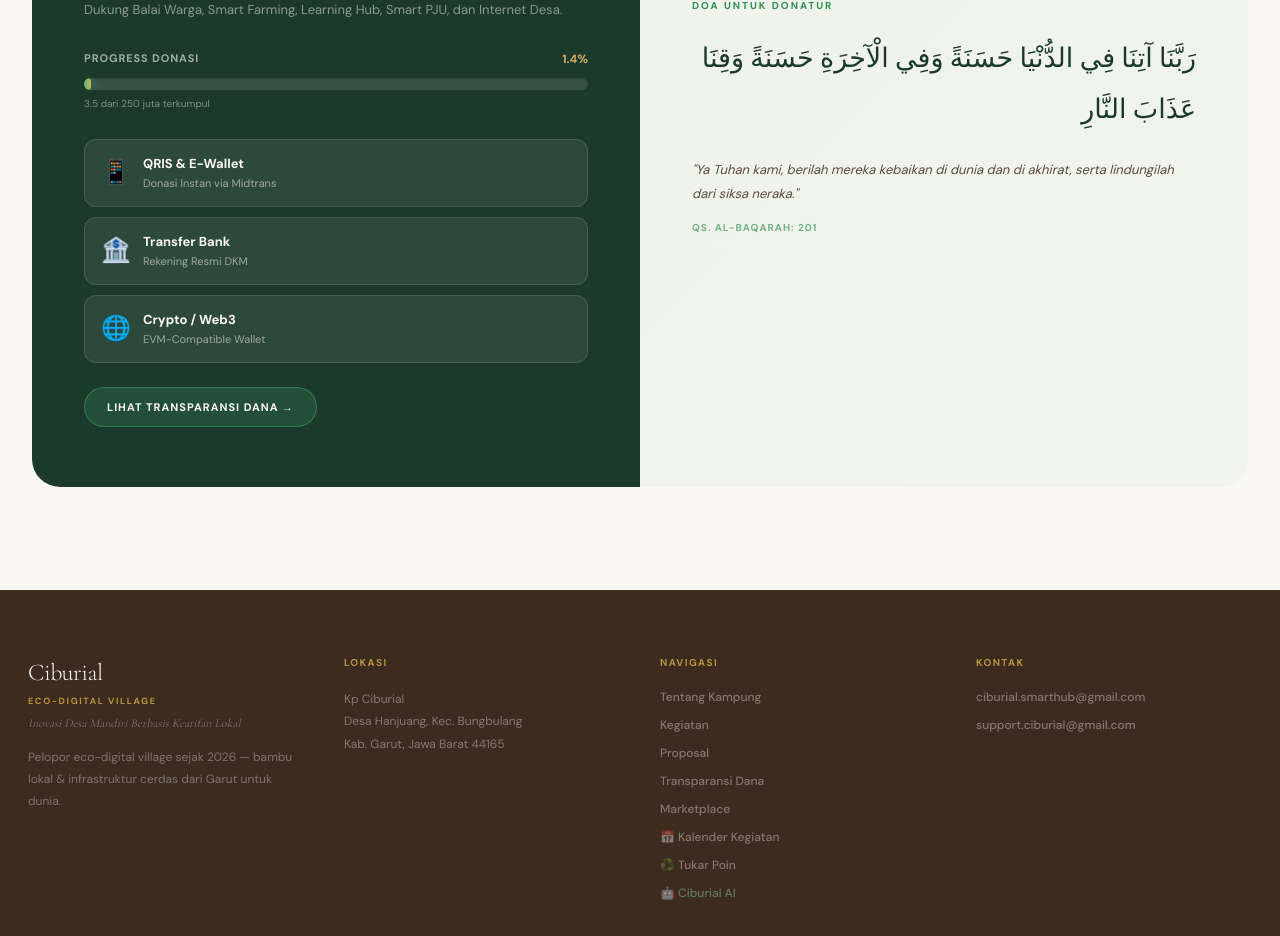
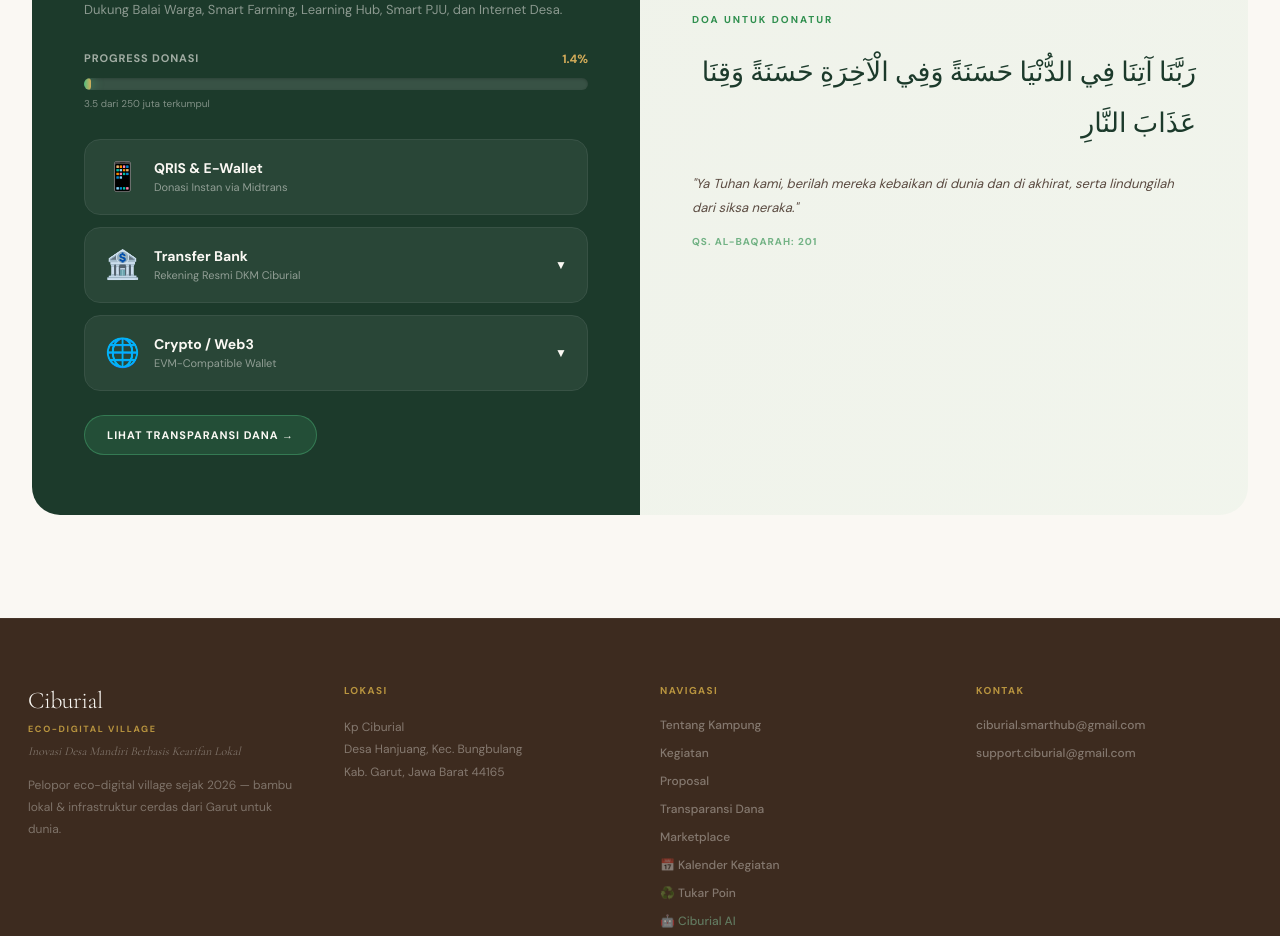
Before and after one commit to Karimkusin88/ciburial-eco-digital, a Next.js app: page / in a window 1280 px wide. Shown: the part 7678-8614 px from the top of the page. Built offline with nearby package versions, Linux system fonts and the light colour scheme; no server answers; the database is empty.

Commit message:
feat: replace donation modal with inline expand details

```diff
--- a/components/home/TentangTab.tsx
+++ b/components/home/TentangTab.tsx
@@ -58,20 +58,7 @@ export default function TentangTab({ onNavigate, testimoni = [], transaksi = DEF
   const [totalJiwa, setTotalJiwa] = useState<number | null>(null);
   const [pengurusDb, setPengurusDb] = useState<any[]>([]);
   const [showStory, setShowStory] = useState(false);
-  const [selectedDonationMethod, setSelectedDonationMethod] = useState<string | null>(null);
-  const [popoverPos, setPopoverPos] = useState({ top: 0, left: 0 });
-  const [openTime, setOpenTime] = useState(0);
-
-  useEffect(() => {
-    const handleScroll = () => {
-      // Hanya tutup jika sudah terbuka lebih dari 500ms untuk hindari instan close
-      if (selectedDonationMethod && Date.now() - openTime > 500) {
-        setSelectedDonationMethod(null);
-      }
-    };
-    window.addEventListener("scroll", handleScroll, { passive: true });
-    return () => window.removeEventListener("scroll", handleScroll);
-  }, [selectedDonationMethod, openTime]);
+  const [expandedDonation, setExpandedDonation] = useState<string | null>(null);
 
   // Calculate saldo from transaksi
   const totMasuk = transaksi.filter(t => t.tipe === "masuk").reduce((s, t) => s + t.jumlah, 0);
@@ -679,58 +666,61 @@ export default function TentangTab({ onNavigate, testimoni = [], transaksi = DEF
                 </div>
               </div>
 
-              <div style={{ display: "flex", flexDirection: "column", gap: 10, marginBottom: 24 }}>
+              <div style={{ display: "flex", flexDirection: "column", gap: 12, marginBottom: 24 }}>
                 {[
-                  { id: "midtrans", icon: "📱", l: "QRIS & E-Wallet", s: "Donasi Instan via Midtrans", detail: "Silakan klik untuk memulai donasi" },
-                  { id: "bank", icon: "🏦", l: "Transfer Bank", s: "Rekening Resmi DKM", detail: "SeaBank: 90135555066\na.n Ubay Rahmat H" },
-                  { id: "crypto", icon: "🌐", l: "Crypto / Web3", s: "EVM-Compatible Wallet", detail: "0x71723715478b344164e992b49ae1fCEb6467888B" }
-                ].map((m, i) => (
-                  <div key={i} onClick={(e) => {
-                    if (m.id === "midtrans") {
-                      bayarDonasi();
-                    } else {
-                      const rect = e.currentTarget.getBoundingClientRect();
-                      const isMobile = window.innerWidth < 768;
+                  { id: "midtrans", icon: "📱", l: "QRIS & E-Wallet", s: "Donasi Instan via Midtrans" },
+                  { id: "bank", icon: "🏦", l: "Transfer Bank", s: "Rekening Resmi DKM Ciburial", rek: "90135555066", an: "Ubay Rahmat H", ket: "SeaBank (901)" },
+                  { id: "crypto", icon: "🌐", l: "Crypto / Web3", s: "EVM-Compatible Wallet", rek: "0x71723715478b344164e992b49ae1fCEb6467888B", an: "Multi-Chain", ket: "Polygon, BSC, ETH, dll." }
+                ].map((m, i) => {
+                  const isExp = expandedDonation === m.id;
+                  return (
+                    <div key={i} style={{ borderRadius: 16, overflow: "hidden", border: "1px solid rgba(255,255,255,.12)", transition: "all .3s" }}>
+                      <div
+                        onClick={() => {
+                          if (m.id === "midtrans") bayarDonasi();
+                          else setExpandedDonation(isExp ? null : m.id);
+                        }}
+                        style={{ display: "flex", alignItems: "center", gap: 14, padding: "16px 20px", background: isExp ? "rgba(255,255,255,.15)" : "rgba(255,255,255,.06)", cursor: "pointer", transition: "all .2s" }}
+                        onMouseEnter={e => { if(!isExp) e.currentTarget.style.background = "rgba(255,255,255,.12)"; }}
+                        onMouseLeave={e => { if(!isExp) e.currentTarget.style.background = "rgba(255,255,255,.06)"; }}
+                      >
+                        <span style={{ fontSize: 28 }}>{m.icon}</span>
+                        <div style={{ flex: 1 }}>
+                          <div style={{ fontSize: 14, fontWeight: 800, color: "var(--cr)" }}>{m.l}</div>
+                          <div style={{ fontSize: 11, color: "rgba(250,248,243,.5)" }}>{m.s}</div>
+                        </div>
+                        {m.id !== "midtrans" && (
+                          <span style={{ fontSize: 12, color: "var(--cr)", transform: isExp ? "rotate(180deg)" : "rotate(0)", transition: "transform .3s" }}>▼</span>
+                        )}
+                      </div>
 
-                      let top = rect.top;
-                      let left = isMobile ? rect.left : rect.right + 20;
-
-                      if (isMobile) {
-                        top = rect.bottom + 10;
-                        // Jika di bawah gak muat, taruh di atas tombol
-                        if (top + 320 > window.innerHeight) top = Math.max(10, rect.top - 330);
-                        // Mastiin gak off-screen kiri/kanan
-                        left = Math.max(10, Math.min(window.innerWidth - 330, left));
-                      } else {
-                        // Jika di kanan gak muat, taruh di kiri tombol
-                        if (left + 330 > window.innerWidth) left = Math.max(10, rect.left - 330);
-                        // Jika di bawah gak muat, geser ke atas
-                        if (top + 320 > window.innerHeight) top = Math.max(10, window.innerHeight - 330);
-                      }
-
-                      setPopoverPos({ top, left });
-                      setOpenTime(Date.now());
-                      setSelectedDonationMethod(m.id);
-                      e.stopPropagation();
-                    }
-                  }} style={{ display: "flex", alignItems: "flex-start", gap: 12, padding: "14px 16px", background: "rgba(255,255,255,.08)", borderRadius: 12, border: "1px solid rgba(255,255,255,.12)", cursor: loadingDonasi && m.id === "midtrans" ? "wait" : "pointer", transition: "all .2s", opacity: m.id === "midtrans" && loadingDonasi ? 0.6 : 1, position: "relative" }}
-                    onMouseEnter={e => {
-                      e.currentTarget.style.background = "rgba(255,255,255,.15)";
-                      e.currentTarget.style.transform = "translateX(4px)";
-                    }}
-                    onMouseLeave={e => {
-                      e.currentTarget.style.background = "rgba(255,255,255,.08)";
-                      e.currentTarget.style.transform = "translateX(0)";
-                    }}
-                  >
-                    <span style={{ fontSize: 24, marginTop: 0 }}>{m.icon}</span>
-                    <div style={{ display: "flex", flexDirection: "column", gap: 2, width: "100%" }}>
-                      <div style={{ fontSize: 13, fontWeight: 700, color: "var(--cr)" }}>{m.l}</div>
-                      <div style={{ fontSize: 11, color: "rgba(250,248,243,.55)" }}>{m.s}</div>
-                      {m.id === "midtrans" && loadingDonasi && <div style={{ fontSize: 11, fontWeight: 600, color: "var(--gl)" }}>⏳ Memuat...</div>}
+                      {/* Inline Details */}
+                      {isExp && m.rek && (
+                        <div style={{ background: "white", padding: "20px", color: "#000" }}>
+                          <div style={{ background: "#F1F5F9", padding: "16px", borderRadius: 12, border: "1px solid #E2E8F0" }}>
+                            <div style={{ fontSize: 9, fontWeight: 800, color: "#059669", marginBottom: 4 }}>{m.id === "bank" ? "NOMOR REKENING" : "WALLET ADDRESS"}</div>
+                            <div style={{ fontSize: m.id === "bank" ? 22 : 11, fontWeight: 900, fontFamily: "monospace", wordBreak: "break-all", color: "#000" }}>{m.rek}</div>
+                            <div style={{ fontSize: 9, fontWeight: 800, color: "#64748B", marginTop: 10, marginBottom: 2 }}>{m.id === "bank" ? "ATAS NAMA" : "NETWORK"}</div>
+                            <div style={{ fontSize: 14, fontWeight: 700, color: "#000" }}>{m.an}</div>
+                          </div>
+                          <div style={{ marginTop: 12, fontSize: 11, color: "#166534", background: "#F0FDF4", padding: "8px 12px", borderRadius: 8, border: "1px solid #BBF7D0", display: "flex", justifyContent: "space-between", alignItems: "center" }}>
+                            <span>💡 {m.ket}</span>
+                            <button
+                              onClick={(e) => {
+                                e.stopPropagation();
+                                navigator.clipboard.writeText(m.rek!);
+                                alert("✓ Copied!");
+                              }}
+                              style={{ background: "#2F8F4E", border: "none", color: "white", padding: "4px 10px", borderRadius: 6, fontSize: 10, fontWeight: 700, cursor: "pointer" }}
+                            >
+                              SALIN
+                            </button>
+                          </div>
+                        </div>
+                      )}
                     </div>
-                  </div>
-                ))}
+                  );
+                })}
               </div>
               <div style={{ display: "flex", gap: 14, flexWrap: "wrap", alignItems: "center" }}>
                 <button onClick={() => onNavigate("transparansi")} style={{ padding: "11px 22px", borderRadius: 99, fontSize: 11, fontWeight: 700, letterSpacing: ".09em", textTransform: "uppercase", border: "1.5px solid rgba(79,191,126,.4)", background: "rgba(79,191,126,.15)", color: "var(--cr)", cursor: "pointer", transition: "all .2s" }}
@@ -754,117 +744,6 @@ export default function TentangTab({ onNavigate, testimoni = [], transaksi = DEF
           </div>
         </div>
       </section>
-
-      {/* DONASI DETAIL MODAL (CENTERED FOR STABILITY) */}
-      {selectedDonationMethod && (
-        <div
-          style={{
-            position: "fixed",
-            inset: 0,
-            zIndex: 10000,
-            background: "rgba(0,0,0,0.7)",
-            backdropFilter: "blur(10px)",
-            display: "flex",
-            alignItems: "center",
-            justifyContent: "center",
-            padding: "20px"
-          }}
-          onClick={() => setSelectedDonationMethod(null)}
-        >
-          <div
-            style={{
-              width: "400px",
-              maxWidth: "100%",
-              background: "#FFFFFF",
-              borderRadius: "28px",
-              padding: "40px 32px",
-              position: "relative",
-              boxShadow: "0 25px 80px rgba(0,0,0,0.5)",
-              color: "#000000",
-              textAlign: "center",
-              animation: "modalZoom 0.3s cubic-bezier(0.34, 1.56, 0.64, 1)"
-            }}
-            onClick={(e) => e.stopPropagation()}
-          >
-            {/* Close Button */}
-            <button
-              onClick={() => setSelectedDonationMethod(null)}
-              style={{ position: "absolute", top: 20, right: 20, width: 36, height: 36, borderRadius: "50%", background: "#f3f4f6", border: "none", color: "#000", fontSize: 20, cursor: "pointer", display: "flex", alignItems: "center", justifyContent: "center" }}
-            >
-              ✕
-            </button>
-
-            {/* Content Switcher */}
-            {(() => {
-              const isBank = selectedDonationMethod.toLowerCase().includes("bank");
-              const isCrypto = selectedDonationMethod.toLowerCase().includes("crypto");
-
-              if (isBank) {
-                return (
-                  <div style={{ display: "block" }}>
-                    <div style={{ fontSize: 60, marginBottom: 20 }}>🏦</div>
-                    <h3 style={{ fontSize: 24, fontWeight: 900, color: "#1C3A2B", marginBottom: 8 }}>Transfer Bank</h3>
-                    <p style={{ fontSize: 14, color: "#666", marginBottom: 24 }}>Rekening Resmi DKM Ciburial</p>
-
-                    <div style={{ background: "#F8FAFC", border: "2px solid #E2E8F0", borderRadius: 20, padding: 24, marginBottom: 24 }}>
-                      <div style={{ fontSize: 11, fontWeight: 800, color: "#059669", letterSpacing: "0.1em", marginBottom: 8 }}>NOMOR REKENING (SEABANK)</div>
-                      <div style={{ fontSize: 26, fontWeight: 900, color: "#000000", fontFamily: "monospace", letterSpacing: "2px" }}>90135555066</div>
-
-                      <div style={{ height: "1px", background: "#E2E8F0", margin: "16px 0" }}></div>
-
-                      <div style={{ fontSize: 11, fontWeight: 800, color: "#64748B", letterSpacing: "0.1em", marginBottom: 4 }}>ATAS NAMA</div>
-                      <div style={{ fontSize: 18, fontWeight: 800, color: "#000000" }}>UBAY RAHMAT H</div>
-                    </div>
-
-                    <div style={{ fontSize: 12, color: "#166534", background: "#ECFDF5", border: "1px solid #A7F3D0", borderRadius: 12, padding: 12, lineHeight: 1.5 }}>
-                      💡 SeaBank (901) • Gratis Biaya Admin
-                    </div>
-                  </div>
-                );
-              }
-
-              if (isCrypto) {
-                return (
-                  <div style={{ display: "block" }}>
-                    <div style={{ fontSize: 60, marginBottom: 20 }}>🌐</div>
-                    <h3 style={{ fontSize: 24, fontWeight: 900, color: "#1C3A2B", marginBottom: 8 }}>Crypto / Web3</h3>
-                    <p style={{ fontSize: 14, color: "#666", marginBottom: 24 }}>EVM-Compatible Address</p>
-
-                    <div style={{ background: "#F8FAFC", border: "2px solid #E2E8F0", borderRadius: 20, padding: 24, marginBottom: 24 }}>
-                      <div style={{ fontSize: 11, fontWeight: 800, color: "#059669", letterSpacing: "0.1em", marginBottom: 12 }}>WALLET ADDRESS (MULTI-CHAIN)</div>
-                      <div style={{ fontSize: 12, fontWeight: 800, color: "#000000", fontFamily: "monospace", wordBreak: "break-all", background: "#FFF", padding: "12px", borderRadius: "10px", border: "1px solid #CBD5E1", marginBottom: 20, lineHeight: 1.4 }}>
-                        0x71723715478b344164e992b49ae1fCEb6467888B
-                      </div>
-                      <button
-                        onClick={() => {
-                          navigator.clipboard.writeText("0x71723715478b344164e992b49ae1fCEb6467888B");
-                          alert("✓ Berhasil Disalin!");
-                        }}
-                        style={{ width: "100%", padding: "14px", background: "#2F8F4E", color: "#FFFFFF", border: "none", borderRadius: "12px", fontWeight: 800, fontSize: 14, cursor: "pointer" }}
-                      >
-                        📋 SALIN ALAMAT
-                      </button>
-                    </div>
-
-                    <div style={{ fontSize: 11, color: "#666" }}>
-                      Mendukung Polygon, BSC, ETH, dll.
-                    </div>
-                  </div>
-                );
-              }
-
-              return <div style={{ color: "#000" }}>Metode tidak dikenal: {selectedDonationMethod}</div>;
-            })()}
-          </div>
-
-          <style>{`
-            @keyframes modalZoom {
-              0% { transform: scale(0.9); opacity: 0; }
-              100% { transform: scale(1); opacity: 1; }
-            }
-          `}</style>
-        </div>
-      )}
 
       {/* STORY MODAL */}
       {showStory && (
```
